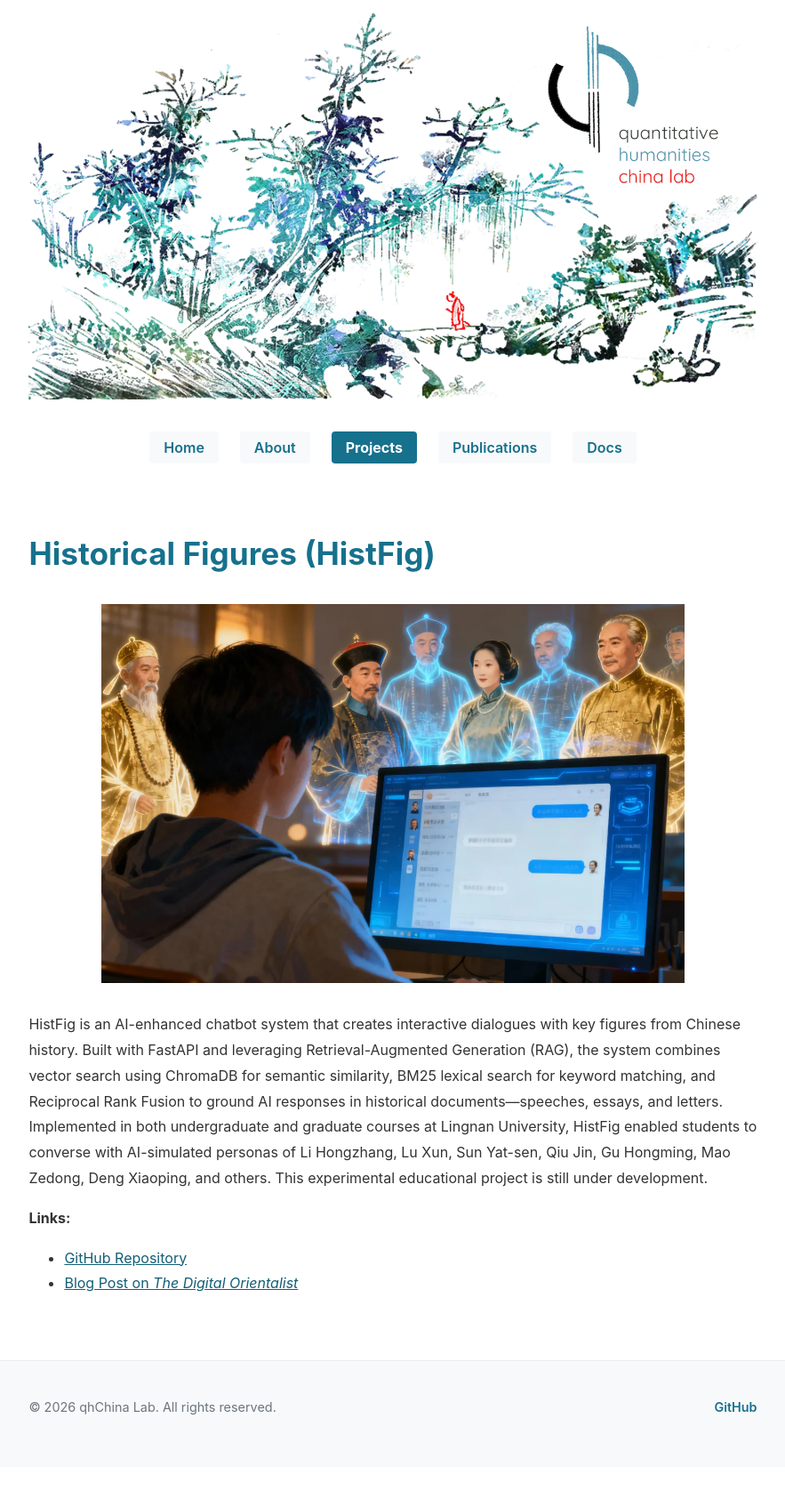
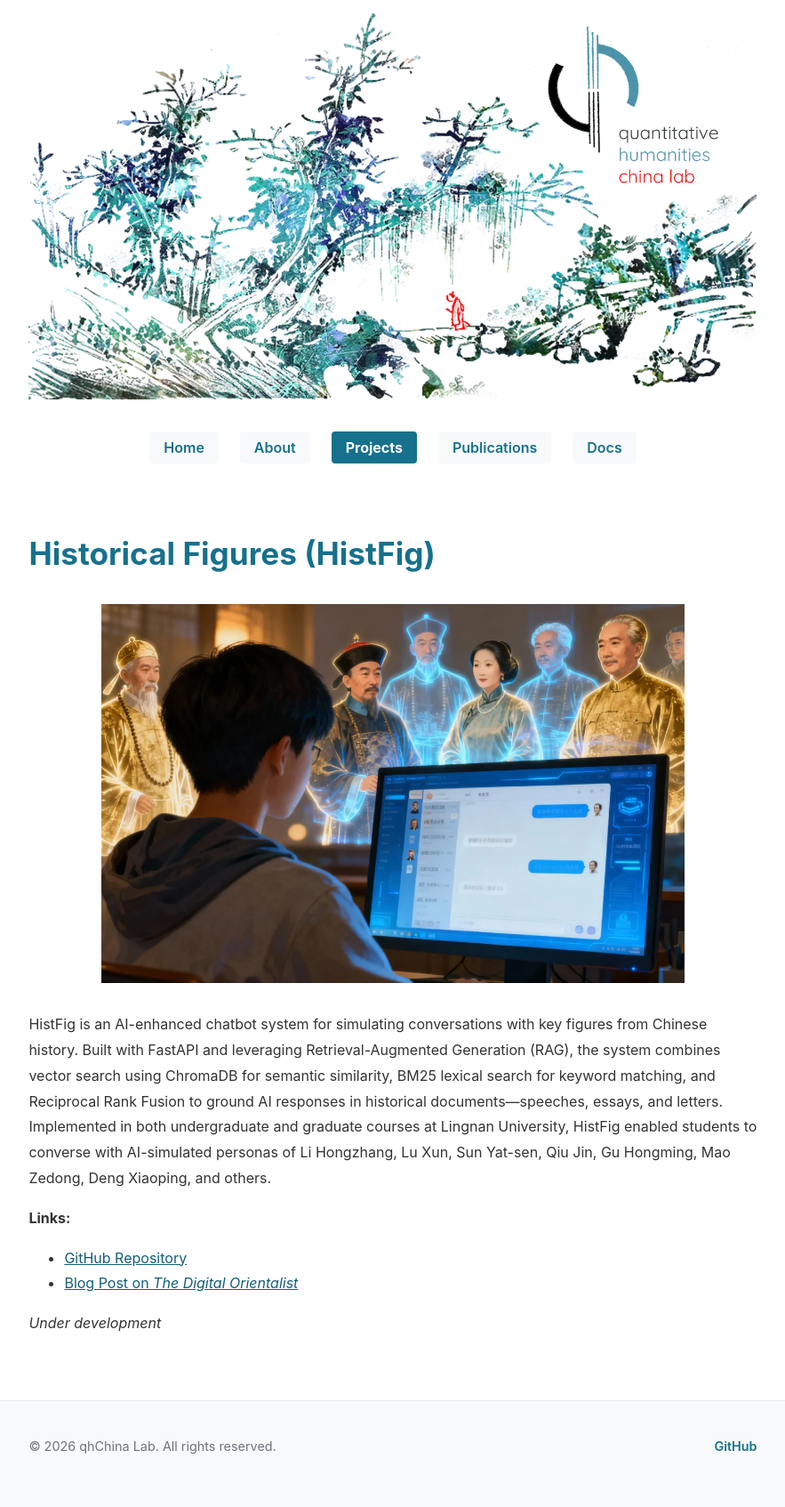
Before and after one commit to mcjkurz/qhchina-web, a Jekyll site: the page built from projects/historical-figures/index.md, in a window 1280 px wide. Shown: the whole page at 89% size, without its empty margins (198-1081 px from the left). Built offline with Jekyll 4.4.1, drawn with Linux system fonts in a browser that asks for light colours; before the commit the page ends 1649 px from its top, so only the background shows below that.

Commit message:
picture change

```diff
--- a/projects/historical-figures/index.md
+++ b/projects/historical-figures/index.md
@@ -8,8 +8,10 @@ permalink: /projects/historical-figures/
 
 <img src="main.webp" alt="Historical Figures" style="max-width: 80%; height: auto; margin: 2rem auto; display: block;">
 
-HistFig is an AI-enhanced chatbot system that creates interactive dialogues with key figures from Chinese history. Built with FastAPI and leveraging Retrieval-Augmented Generation (RAG), the system combines vector search using ChromaDB for semantic similarity, BM25 lexical search for keyword matching, and Reciprocal Rank Fusion to ground AI responses in historical documents—speeches, essays, and letters. Implemented in both undergraduate and graduate courses at Lingnan University, HistFig enabled students to converse with AI-simulated personas of Li Hongzhang, Lu Xun, Sun Yat-sen, Qiu Jin, Gu Hongming, Mao Zedong, Deng Xiaoping, and others. This experimental educational project is still under development.
+HistFig is an AI-enhanced chatbot system for simulating conversations with key figures from Chinese history. Built with FastAPI and leveraging Retrieval-Augmented Generation (RAG), the system combines vector search using ChromaDB for semantic similarity, BM25 lexical search for keyword matching, and Reciprocal Rank Fusion to ground AI responses in historical documents—speeches, essays, and letters. Implemented in both undergraduate and graduate courses at Lingnan University, HistFig enabled students to converse with AI-simulated personas of Li Hongzhang, Lu Xun, Sun Yat-sen, Qiu Jin, Gu Hongming, Mao Zedong, Deng Xiaoping, and others.
 
 **Links:**
 - [GitHub Repository](https://github.com/mcjkurz/histfig/)
 - [Blog Post on *The Digital Orientalist*](https://digitalorientalist.com/2025/12/26/voices-from-the-past-retrieval-augmented-dialogues-with-chinese-historical-figures/)
+
+<i>Under development</i>
```
